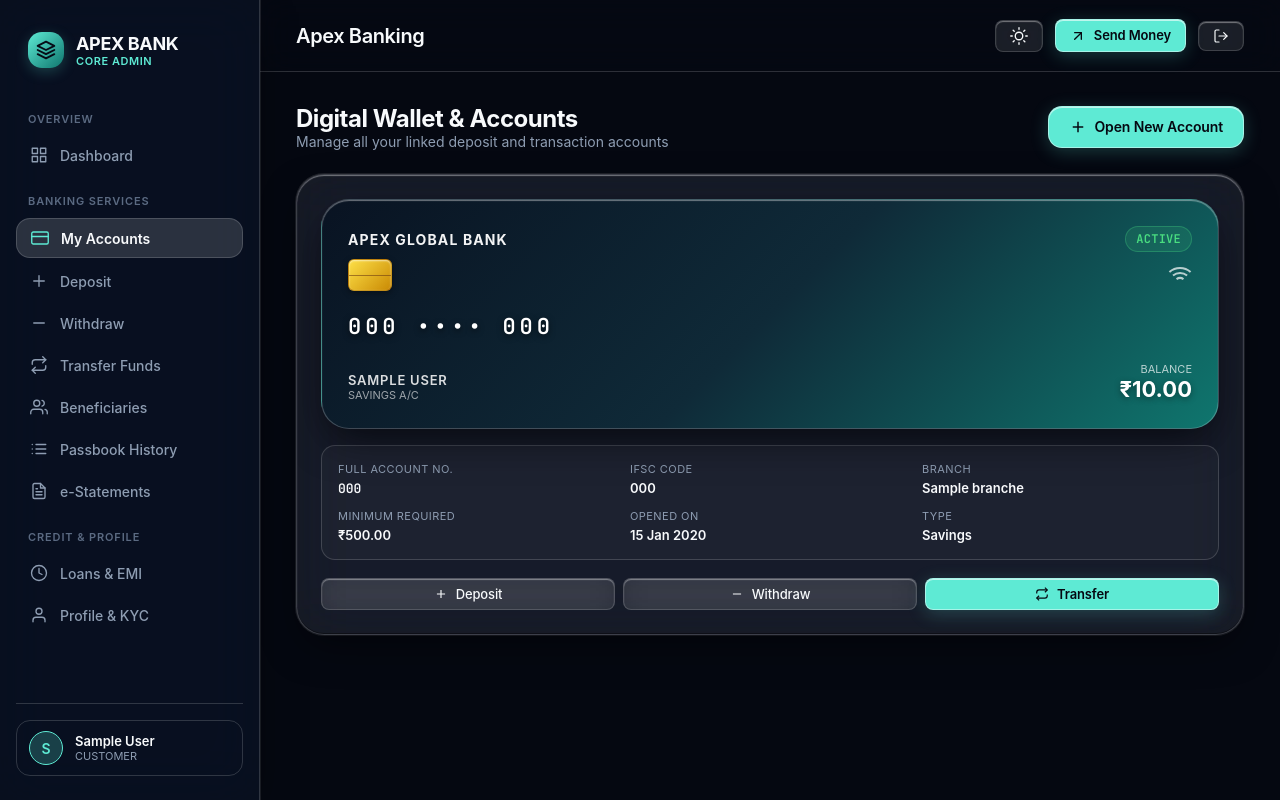
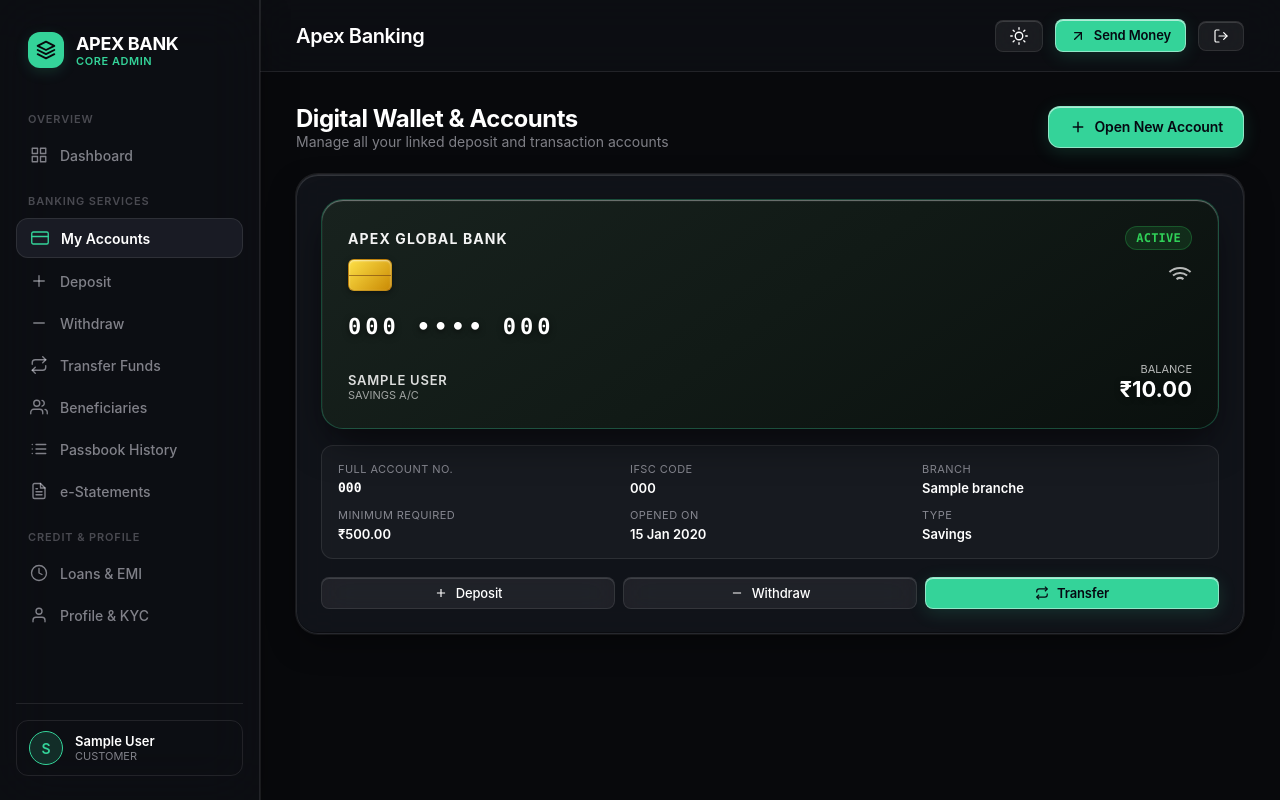
Before and after one commit to jainmikul23/BANKING-SYSTEM, a Django app: page /banking/accounts/ in a window 1280 px wide. Run offline with Django 5.2, Linux system fonts and the light colour scheme; a user stored in the database is signed in; tables that the repository leaves empty hold one stand-in row (values such as "Sample post"); some libraries are stand-ins or nearby versions.

Commit message:
feat(ui): refine Apple HIG dark mode, eliminate AI gradients/purple, adopt SF Pro typography

```diff
--- a/static/css/glass.css
+++ b/static/css/glass.css
@@ -249,9 +249,9 @@
 }
 
 .badge-current {
-  background: rgba(168, 85, 247, 0.12);
-  color: #C084FC;
-  border: 1px solid rgba(168, 85, 247, 0.28);
+  background: rgba(255, 255, 255, 0.08);
+  color: #E2E8F0;
+  border: 1px solid rgba(255, 255, 255, 0.16);
 }
 
 /* Quick Chips */
@@ -289,7 +289,7 @@
 .modal-overlay {
   position: fixed;
   inset: 0;
-  background: rgba(5, 8, 17, 0.7);
+  background: rgba(8, 9, 12, 0.75);
   backdrop-filter: blur(16px);
   -webkit-backdrop-filter: blur(16px);
   z-index: 1000;
@@ -363,7 +363,7 @@
 }
 
 .toast-info {
-  background: rgba(14, 22, 38, 0.94);
+  background: rgba(22, 24, 31, 0.95);
   border: 1px solid var(--stroke-highlight);
   color: var(--text);
 }
--- a/static/css/layout.css
+++ b/static/css/layout.css
@@ -18,15 +18,13 @@ html, body {
   -moz-osx-font-smoothing: grayscale;
 }
 
-/* Background Atmospheric Mesh (drifting color gradients) */
+/* Apple HIG Ambient Illumination */
 body::before {
   content: "";
   position: fixed;
   inset: 0;
   background:
-    radial-gradient(circle at 15% 20%, rgba(94, 234, 212, 0.08) 0%, transparent 40%),
-    radial-gradient(circle at 85% 30%, rgba(14, 116, 144, 0.12) 0%, transparent 45%),
-    radial-gradient(circle at 50% 80%, rgba(30, 58, 138, 0.14) 0%, transparent 50%),
+    radial-gradient(ellipse at 50% 0%, rgba(255, 255, 255, 0.035) 0%, transparent 65%),
     linear-gradient(180deg, var(--bg-0) 0%, var(--bg-1) 100%);
   z-index: -2;
   pointer-events: none;
@@ -34,10 +32,8 @@ body::before {
 
 [data-theme="light"] body::before {
   background:
-    radial-gradient(circle at 15% 20%, rgba(94, 234, 212, 0.15) 0%, transparent 45%),
-    radial-gradient(circle at 85% 30%, rgba(203, 213, 225, 0.6) 0%, transparent 50%),
-    radial-gradient(circle at 50% 80%, rgba(226, 232, 240, 0.8) 0%, transparent 60%),
-    linear-gradient(180deg, #F8FAFC 0%, #EDF2F7 100%);
+    radial-gradient(ellipse at 50% 0%, rgba(0, 0, 0, 0.03) 0%, transparent 60%),
+    linear-gradient(180deg, #F2F2F7 0%, #FFFFFF 100%);
 }
 
 /* 3D WebGL Canvas Layer */
@@ -59,7 +55,7 @@ body::before {
 /* Sidebar Navigation */
 .app-sidebar {
   width: 260px;
-  background: rgba(11, 20, 38, 0.65);
+  background: var(--glass-base);
   backdrop-filter: blur(28px) saturate(180%);
   -webkit-backdrop-filter: blur(28px) saturate(180%);
   border-right: 1px solid var(--stroke);
@@ -75,7 +71,7 @@ body::before {
 }
 
 [data-theme="light"] .app-sidebar {
-  background: rgba(255, 255, 255, 0.8);
+  background: rgba(255, 255, 255, 0.85);
 }
 
 .sidebar-brand {
@@ -91,12 +87,12 @@ body::before {
   width: 36px;
   height: 36px;
   border-radius: var(--r-md);
-  background: linear-gradient(135deg, var(--accent) 0%, #0F766E 100%);
+  background: var(--accent);
   display: flex;
   align-items: center;
   justify-content: center;
   box-shadow: 0 4px 14px var(--accent-glow);
-  color: #060B16;
+  color: #08090C;
 }
 
 .brand-title {
@@ -199,9 +195,9 @@ body::before {
   align-items: center;
   justify-content: space-between;
   padding: 0 36px;
-  background: rgba(6, 11, 22, 0.4);
-  backdrop-filter: blur(16px);
-  -webkit-backdrop-filter: blur(16px);
+  background: var(--glass-base);
+  backdrop-filter: blur(20px);
+  -webkit-backdrop-filter: blur(20px);
   border-bottom: 1px solid var(--stroke);
   position: sticky;
   top: 0;
@@ -209,7 +205,7 @@ body::before {
 }
 
 [data-theme="light"] .app-topbar {
-  background: rgba(248, 250, 252, 0.7);
+  background: rgba(255, 255, 255, 0.82);
 }
 
 .topbar-title {
@@ -240,7 +236,7 @@ body::before {
   left: 0;
   right: 0;
   height: 64px;
-  background: rgba(11, 20, 38, 0.88);
+  background: var(--glass-base);
   backdrop-filter: blur(28px) saturate(180%);
   -webkit-backdrop-filter: blur(28px) saturate(180%);
   border-top: 1px solid var(--stroke);
--- a/static/css/pages/accounts.css
+++ b/static/css/pages/accounts.css
@@ -46,11 +46,13 @@
 }
 
 .bank-card-savings {
-  background: linear-gradient(135deg, #091322 0%, #0F2A38 50%, #0F766E 100%);
+  background: linear-gradient(145deg, #18221E 0%, #111A16 50%, #0A100E 100%);
+  border: 1px solid rgba(52, 211, 153, 0.28);
 }
 
 .bank-card-current {
-  background: linear-gradient(135deg, #091322 0%, #1E1B4B 50%, #6D28D9 100%);
+  background: linear-gradient(145deg, #1C1E24 0%, #121418 50%, #0A0B0E 100%);
+  border: 1px solid rgba(255, 255, 255, 0.18);
 }
 
 .card-top {
--- a/static/css/tokens.css
+++ b/static/css/tokens.css
@@ -1,100 +1,107 @@
 :root {
   /* =====================================================================
-     VISIONOS & APPLE SONOMA DESIGN TOKENS
+     APPLE HIG DARK MODE SPECIFICATION (macOS Sonoma & iOS Wallet)
+     No purple gradients, no neon glow, pure optical contrast & SF Pro
      ===================================================================== */
-  --bg-0: #050811;
-  --bg-1: #0A0F1D;
-  --bg-surface: #0E1626;
+  --bg-0: #08090C;             /* Space Black canvas */
+  --bg-1: #0F1015;             /* Inset Grouped background */
+  --bg-surface: #16181F;       /* Elevated card background */
+  --bg-card: rgba(255, 255, 255, 0.045);
+  --bg-card-hover: rgba(255, 255, 255, 0.075);
+  --bg-input: rgba(255, 255, 255, 0.05);
 
-  /* Frosted Glass Layers (visionOS multi-pass glass) */
-  --glass-base: rgba(14, 22, 38, 0.65);
-  --glass-card: rgba(255, 255, 255, 0.05);
-  --glass-panel: rgba(255, 255, 255, 0.08);
-  --glass-strong: rgba(255, 255, 255, 0.14);
-  --glass-interactive: rgba(255, 255, 255, 0.09);
+  /* Frosted Glass Layers (visionOS multi-pass) */
+  --glass-base: rgba(15, 16, 21, 0.78);
+  --glass-card: rgba(255, 255, 255, 0.04);
+  --glass-panel: rgba(22, 24, 31, 0.72);
+  --glass-strong: rgba(28, 30, 39, 0.88);
+  --glass-interactive: rgba(255, 255, 255, 0.06);
 
-  /* Precise 1px Specular Edge Strokes */
-  --stroke: rgba(255, 255, 255, 0.16);
-  --stroke-subtle: rgba(255, 255, 255, 0.08);
-  --stroke-highlight: rgba(255, 255, 255, 0.32);
-  --highlight-top: inset 0 1px 1px 0 rgba(255, 255, 255, 0.4);
-  --highlight-inner: inset 0 0 0 1px rgba(255, 255, 255, 0.12);
-  --shadow-occlusion: inset 0 -1px 0 0 rgba(0, 0, 0, 0.4);
+  /* Apple Hairline Strokes */
+  --stroke: rgba(255, 255, 255, 0.09);
+  --stroke-subtle: rgba(255, 255, 255, 0.05);
+  --stroke-highlight: rgba(255, 255, 255, 0.18);
+  --highlight-top: inset 0 1px 0 rgba(255, 255, 255, 0.14);
+  --highlight-inner: inset 0 0 0 1px rgba(255, 255, 255, 0.06);
+  --shadow-occlusion: inset 0 -1px 0 0 rgba(0, 0, 0, 0.35);
 
-  /* Deep Calm Typography */
-  --text: #F8FAFC;
-  --text-secondary: #CBD5E1;
-  --muted: #8E9DB2;
-  --muted-light: #5B6A82;
+  /* Apple Human Interface Typography Tokens */
+  --text: #FFFFFF;                                /* Primary Label */
+  --text-secondary: rgba(235, 235, 245, 0.78);     /* Secondary Label */
+  --muted: rgba(235, 235, 245, 0.52);              /* Tertiary Label */
+  --muted-light: rgba(235, 235, 245, 0.28);        /* Quaternary Label */
 
-  /* Single Restrained Accent: Pure Mint */
-  --accent: #5EEAD4;
-  --accent-rgb: 94, 234, 212;
-  --accent-glow: rgba(94, 234, 212, 0.22);
-  --accent-hover: #2DD4BF;
-  --accent-surface: rgba(94, 234, 212, 0.1);
-  --accent-border: rgba(94, 234, 212, 0.3);
+  /* Apple Financial Accent (Clean Mint & Titanium - Zero Purple) */
+  --accent: #34D399;                               /* Apple Cash Mint */
+  --accent-rgb: 52, 211, 153;
+  --accent-glow: rgba(52, 211, 153, 0.16);
+  --accent-hover: #10B981;
+  --accent-surface: rgba(52, 211, 153, 0.09);
+  --accent-border: rgba(52, 211, 153, 0.25);
 
-  /* Status Tokens */
-  --danger: #FF6B6B;
-  --danger-bg: rgba(255, 107, 107, 0.12);
-  --danger-border: rgba(255, 107, 107, 0.28);
-  --ok: #4ADE80;
-  --ok-bg: rgba(74, 222, 128, 0.12);
-  --ok-border: rgba(74, 222, 128, 0.28);
-  --warning: #F5B461;
-  --warning-bg: rgba(245, 180, 97, 0.12);
+  /* Secondary Status Colors */
+  --danger: #FF453A;                               /* Apple System Red */
+  --danger-bg: rgba(255, 69, 58, 0.12);
+  --danger-border: rgba(255, 69, 58, 0.28);
+  --ok: #30D158;                                   /* Apple System Green */
+  --ok-bg: rgba(48, 209, 88, 0.12);
+  --ok-border: rgba(48, 209, 88, 0.26);
+  --warning: #FF9F0A;                              /* Apple System Orange */
+  --warning-bg: rgba(255, 159, 10, 0.12);
 
-  /* Geometry & Radii */
-  --r-xl: 28px;
-  --r-lg: 20px;
-  --r-md: 14px;
+  /* Apple Corner Radii */
+  --r-xl: 22px;
+  --r-lg: 16px;
+  --r-md: 12px;
   --r-sm: 8px;
   --r-full: 9999px;
 
-  /* Blurs & Shadows */
-  --blur: 28px;
-  --shadow-glass: 0 16px 40px -10px rgba(0, 0, 0, 0.55), 0 0 0 1px rgba(255, 255, 255, 0.1);
-  --shadow-card: 0 10px 28px -6px rgba(0, 0, 0, 0.4), 0 0 0 1px rgba(255, 255, 255, 0.08);
-  --shadow-floating: 0 24px 56px -12px rgba(0, 0, 0, 0.65), 0 0 0 1px rgba(255, 255, 255, 0.15);
+  /* Shadows (Natural Optical Softness) */
+  --blur: 24px;
+  --shadow-glass: 0 12px 32px -8px rgba(0, 0, 0, 0.5), 0 0 0 1px var(--stroke);
+  --shadow-card: 0 6px 20px -4px rgba(0, 0, 0, 0.35), 0 0 0 1px var(--stroke-subtle);
+  --shadow-floating: 0 20px 44px -10px rgba(0, 0, 0, 0.65), 0 0 0 1px var(--stroke-highlight);
 
-  /* Smooth Easing */
-  --ease: cubic-bezier(0.22, 1, 0.36, 1);
-  --ease-spring: cubic-bezier(0.34, 1.56, 0.64, 1);
+  /* Smooth Physics */
+  --ease: cubic-bezier(0.2, 0.8, 0.2, 1);          /* Apple standard spring ease */
 
-  /* Fonts */
-  --font-sans: -apple-system, BlinkMacSystemFont, "SF Pro Display", "SF Pro Text", "Inter", -apple-system-subheadline, system-ui, sans-serif;
-  --font-mono: "SF Mono", "JetBrains Mono", Menlo, Consolas, monospace;
+  /* Apple SF Typography Stack */
+  --font-sans: -apple-system, BlinkMacSystemFont, "SF Pro Display", "SF Pro Text", "SF Pro", "Helvetica Neue", Helvetica, Arial, sans-serif;
+  --font-mono: "SF Mono", SFMono-Regular, ui-monospace, Menlo, Monaco, Consolas, monospace;
 }
 
 [data-theme="light"] {
-  --bg-0: #F4F6F9;
-  --bg-1: #E9EEF4;
+  --bg-0: #F2F2F7;                                 /* iOS grouped background */
+  --bg-1: #FFFFFF;                                 /* Card background */
   --bg-surface: #FFFFFF;
+  --bg-card: rgba(0, 0, 0, 0.025);
+  --bg-card-hover: rgba(0, 0, 0, 0.045);
+  --bg-input: #E5E5EA;
 
-  --glass-base: rgba(255, 255, 255, 0.75);
-  --glass-card: rgba(255, 255, 255, 0.7);
-  --glass-panel: rgba(255, 255, 255, 0.85);
-  --glass-strong: rgba(255, 255, 255, 0.95);
-  --glass-interactive: rgba(255, 255, 255, 0.9);
+  --glass-base: rgba(255, 255, 255, 0.82);
+  --glass-card: rgba(255, 255, 255, 0.85);
+  --glass-panel: rgba(255, 255, 255, 0.92);
+  --glass-strong: rgba(255, 255, 255, 0.98);
+  --glass-interactive: rgba(242, 242, 247, 0.85);
 
-  --stroke: rgba(15, 23, 42, 0.1);
-  --stroke-subtle: rgba(15, 23, 42, 0.06);
-  --stroke-highlight: rgba(15, 23, 42, 0.18);
-  --highlight-top: inset 0 1px 1px 0 rgba(255, 255, 255, 0.95);
-  --highlight-inner: inset 0 0 0 1px rgba(255, 255, 255, 0.6);
-  --shadow-occlusion: inset 0 -1px 0 0 rgba(15, 23, 42, 0.05);
+  --stroke: rgba(0, 0, 0, 0.08);
+  --stroke-subtle: rgba(0, 0, 0, 0.04);
+  --stroke-highlight: rgba(0, 0, 0, 0.14);
+  --highlight-top: inset 0 1px 0 rgba(255, 255, 255, 0.8);
+  --highlight-inner: inset 0 0 0 1px rgba(0, 0, 0, 0.04);
+  --shadow-occlusion: inset 0 -1px 0 0 rgba(0, 0, 0, 0.04);
 
-  --text: #0B1426;
-  --text-secondary: #334155;
-  --muted: #64748B;
-  --muted-light: #94A3B8;
+  --text: #000000;                                 /* iOS primary text */
+  --text-secondary: rgba(60, 60, 67, 0.75);        /* iOS secondary label */
+  --muted: rgba(60, 60, 67, 0.50);                 /* iOS tertiary label */
+  --muted-light: rgba(60, 60, 67, 0.26);
 
-  --accent: #0D9488;
-  --accent-glow: rgba(13, 148, 136, 0.18);
-  --accent-hover: #0F766E;
-  --accent-surface: rgba(13, 148, 136, 0.08);
+  --accent: #059669;
+  --accent-glow: rgba(5, 150, 105, 0.12);
+  --accent-hover: #047857;
+  --accent-surface: rgba(5, 150, 105, 0.08);
+  --accent-border: rgba(5, 150, 105, 0.2);
 
-  --shadow-glass: 0 14px 34px -8px rgba(15, 23, 42, 0.07), 0 0 0 1px rgba(15, 23, 42, 0.06);
-  --shadow-card: 0 8px 20px -4px rgba(15, 23, 42, 0.05), 0 0 0 1px rgba(15, 23, 42, 0.06);
+  --shadow-glass: 0 8px 24px -4px rgba(0, 0, 0, 0.06), 0 0 0 1px rgba(0, 0, 0, 0.06);
+  --shadow-card: 0 4px 14px -2px rgba(0, 0, 0, 0.04), 0 0 0 1px rgba(0, 0, 0, 0.05);
 }
--- a/templates/admin/dashboard.html
+++ b/templates/admin/dashboard.html
@@ -176,17 +176,17 @@ document.addEventListener('DOMContentLoaded', () => {
       maintainAspectRatio: false,
       plugins: {
         legend: {
-          labels: { color: '#9AA7BD', font: { family: 'Inter', size: 11 } }
+          labels: { color: 'rgba(235, 235, 245, 0.7)', font: { family: '-apple-system, BlinkMacSystemFont, "SF Pro Text", sans-serif', size: 11, weight: '500' } }
         }
       },
       scales: {
         x: {
           grid: { color: 'rgba(255, 255, 255, 0.05)' },
-          ticks: { color: '#9AA7BD', font: { family: 'Inter', size: 10 } }
+          ticks: { color: 'rgba(235, 235, 245, 0.6)', font: { family: '-apple-system, BlinkMacSystemFont, "SF Pro Text", sans-serif', size: 10 } }
         },
         y: {
           grid: { color: 'rgba(255, 255, 255, 0.05)' },
-          ticks: { color: '#9AA7BD', font: { family: 'Inter', size: 10 } }
+          ticks: { color: 'rgba(235, 235, 245, 0.6)', font: { family: '-apple-system, BlinkMacSystemFont, "SF Pro Text", sans-serif', size: 10 } }
         }
       }
     }
```
Also changed, not shown: static/js/three/heroScene.js (+16 -17 lines), templates/customer/dashboard.html (+4 -4 lines), accounts/middleware.py (line endings or trailing spaces), accounts/security.py (line endings or trailing spaces), accounts/seo_views.py (line endings or trailing spaces), accounts/tests.py (line endings or trailing spaces), 1 other file.
